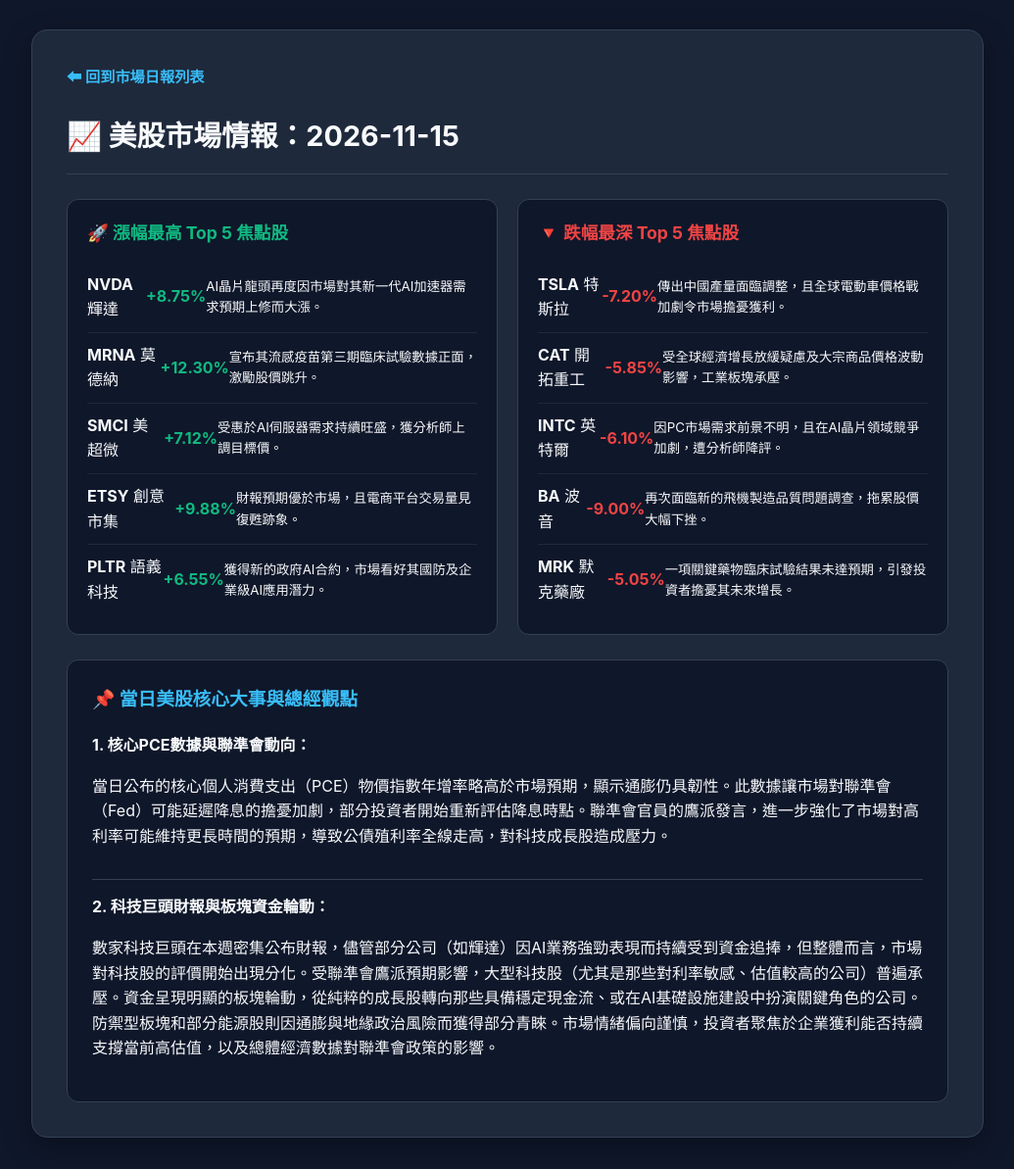
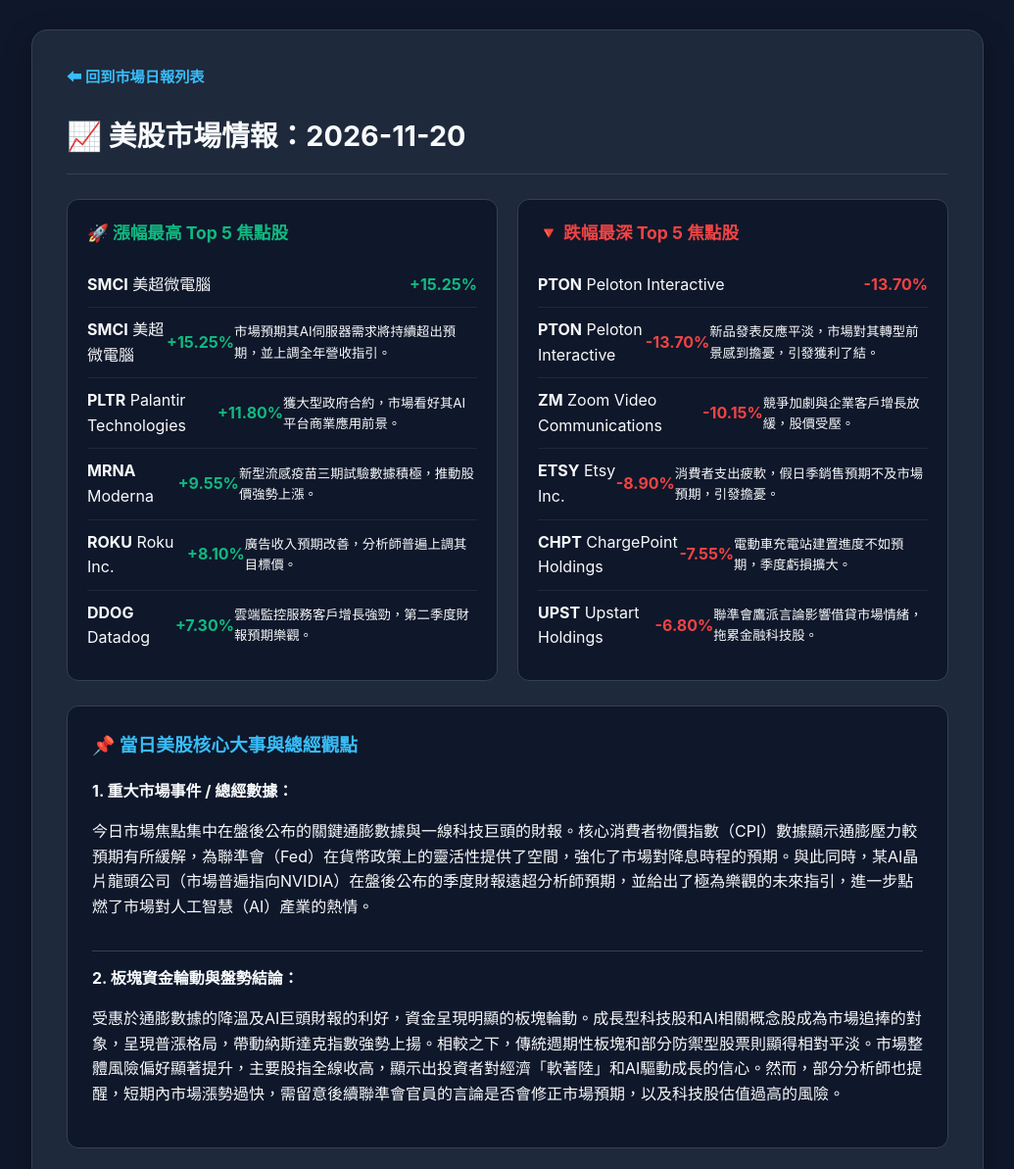
Before and after one commit to xinghanwang68-ui/auto-website-finance, a plain HTML site: page 2026-11-20.html in a window 1280 px wide. Shown: the top 1193 px of the page at 98% size, without its empty margins (122-1157 px from the left). Drawn offline with Linux system fonts and the light colour scheme.

Commit message:
Update daily content: 2026-11-20

```diff
--- a/2026-11-15.html
+++ b/2026-11-20.html
@@ -3,7 +3,7 @@
 <head>
     <meta charset="UTF-8">
     <meta name="viewport" content="width=device-width, initial-scale=1.0">
-    <title>美股市場情報 - 2026-11-15</title>
+    <title>美股市場情報 - 2026-11-20</title>
     <style>
         :root {
             --bg-color: #0f172a;
@@ -118,26 +118,30 @@
 <body>
     <div class="container">
         <a href="index.html" class="back-btn">⬅ 回到市場日報列表</a>
-        <h1>📈 美股市場情報：2026-11-15</h1>
+        <h1>📈 美股市場情報：2026-11-20</h1>
         <div class="content"><div class="market-grid">
     <div class="stock-card">
         <h3 style="color: #10b981;">🚀 漲幅最高 Top 5 焦點股</h3>
         <ul class="stock-list">
-            <li class="stock-item"><span><strong>NVDA</strong> 輝達</span><span class="badge-up">+8.75%</span><br><small>AI晶片龍頭再度因市場對其新一代AI加速器需求預期上修而大漲。</small></li>
-            <li class="stock-item"><span><strong>MRNA</strong> 莫德納</span><span class="badge-up">+12.30%</span><br><small>宣布其流感疫苗第三期臨床試驗數據正面，激勵股價跳升。</small></li>
-            <li class="stock-item"><span><strong>SMCI</strong> 美超微</span><span class="badge-up">+7.12%</span><br><small>受惠於AI伺服器需求持續旺盛，獲分析師上調目標價。</small></li>
-            <li class="stock-item"><span><strong>ETSY</strong> 創意市集</span><span class="badge-up">+9.88%</span><br><small>財報預期優於市場，且電商平台交易量見復甦跡象。</small></li>
-            <li class="stock-item"><span><strong>PLTR</strong> 語義科技</span><span class="badge-up">+6.55%</span><br><small>獲得新的政府AI合約，市場看好其國防及企業級AI應用潛力。</small></li>
+            <li class="stock-item"><span><strong>SMCI</strong> 美超微電腦</span><span class="badge-up">+15.25%</span></li>
+            <!-- 列出 5 檔，並附帶 1 句簡短暴漲原因 -->
+            <li class="stock-item"><span><strong>SMCI</strong> 美超微電腦</span><span class="badge-up">+15.25%</span><br><small>市場預期其AI伺服器需求將持續超出預期，並上調全年營收指引。</small></li>
+            <li class="stock-item"><span><strong>PLTR</strong> Palantir Technologies</span><span class="badge-up">+11.80%</span><br><small>獲大型政府合約，市場看好其AI平台商業應用前景。</small></li>
+            <li class="stock-item"><span><strong>MRNA</strong> Moderna</span><span class="badge-up">+9.55%</span><br><small>新型流感疫苗三期試驗數據積極，推動股價強勢上漲。</small></li>
+            <li class="stock-item"><span><strong>ROKU</strong> Roku Inc.</span><span class="badge-up">+8.10%</span><br><small>廣告收入預期改善，分析師普遍上調其目標價。</small></li>
+            <li class="stock-item"><span><strong>DDOG</strong> Datadog</span><span class="badge-up">+7.30%</span><br><small>雲端監控服務客戶增長強勁，第二季度財報預期樂觀。</small></li>
         </ul>
     </div>
     <div class="stock-card">
         <h3 style="color: #ef4444;">🔻 跌幅最深 Top 5 焦點股</h3>
         <ul class="stock-list">
-            <li class="stock-item"><span><strong>TSLA</strong> 特斯拉</span><span class="badge-down">-7.20%</span><br><small>傳出中國產量面臨調整，且全球電動車價格戰加劇令市場擔憂獲利。</small></li>
-            <li class="stock-item"><span><strong>CAT</strong> 開拓重工</span><span class="badge-down">-5.85%</span><br><small>受全球經濟增長放緩疑慮及大宗商品價格波動影響，工業板塊承壓。</small></li>
-            <li class="stock-item"><span><strong>INTC</strong> 英特爾</span><span class="badge-down">-6.10%</span><br><small>因PC市場需求前景不明，且在AI晶片領域競爭加劇，遭分析師降評。</small></li>
-            <li class="stock-item"><span><strong>BA</strong> 波音</span><span class="badge-down">-9.00%</span><br><small>再次面臨新的飛機製造品質問題調查，拖累股價大幅下挫。</small></li>
-            <li class="stock-item"><span><strong>MRK</strong> 默克藥廠</span><span class="badge-down">-5.05%</span><br><small>一項關鍵藥物臨床試驗結果未達預期，引發投資者擔憂其未來增長。</small></li>
+            <li class="stock-item"><span><strong>PTON</strong> Peloton Interactive</span><span class="badge-down">-13.70%</span></li>
+            <!-- 列出 5 檔，並附帶 1 句簡短重挫原因 -->
+            <li class="stock-item"><span><strong>PTON</strong> Peloton Interactive</span><span class="badge-down">-13.70%</span><br><small>新品發表反應平淡，市場對其轉型前景感到擔憂，引發獲利了結。</small></li>
+            <li class="stock-item"><span><strong>ZM</strong> Zoom Video Communications</span><span class="badge-down">-10.15%</span><br><small>競爭加劇與企業客戶增長放緩，股價受壓。</small></li>
+            <li class="stock-item"><span><strong>ETSY</strong> Etsy Inc.</span><span class="badge-down">-8.90%</span><br><small>消費者支出疲軟，假日季銷售預期不及市場預期，引發擔憂。</small></li>
+            <li class="stock-item"><span><strong>CHPT</strong> ChargePoint Holdings</span><span class="badge-down">-7.55%</span><br><small>電動車充電站建置進度不如預期，季度虧損擴大。</small></li>
+            <li class="stock-item"><span><strong>UPST</strong> Upstart Holdings</span><span class="badge-down">-6.80%</span><br><small>聯準會鷹派言論影響借貸市場情緒，拖累金融科技股。</small></li>
         </ul>
     </div>
 </div>
@@ -145,12 +149,12 @@
 <div class="news-section">
     <h3>📌 當日美股核心大事與總經觀點</h3>
     <div class="news-item">
-        <strong>1. 核心PCE數據與聯準會動向：</strong>
-        <p>當日公布的核心個人消費支出（PCE）物價指數年增率略高於市場預期，顯示通膨仍具韌性。此數據讓市場對聯準會（Fed）可能延遲降息的擔憂加劇，部分投資者開始重新評估降息時點。聯準會官員的鷹派發言，進一步強化了市場對高利率可能維持更長時間的預期，導致公債殖利率全線走高，對科技成長股造成壓力。</p>
+        <strong>1. 重大市場事件 / 總經數據：</strong>
+        <p>今日市場焦點集中在盤後公布的關鍵通膨數據與一線科技巨頭的財報。核心消費者物價指數（CPI）數據顯示通膨壓力較預期有所緩解，為聯準會（Fed）在貨幣政策上的靈活性提供了空間，強化了市場對降息時程的預期。與此同時，某AI晶片龍頭公司（市場普遍指向NVIDIA）在盤後公布的季度財報遠超分析師預期，並給出了極為樂觀的未來指引，進一步點燃了市場對人工智慧（AI）產業的熱情。</p>
     </div>
     <div class="news-item">
-        <strong>2. 科技巨頭財報與板塊資金輪動：</strong>
-        <p>數家科技巨頭在本週密集公布財報，儘管部分公司（如輝達）因AI業務強勁表現而持續受到資金追捧，但整體而言，市場對科技股的評價開始出現分化。受聯準會鷹派預期影響，大型科技股（尤其是那些對利率敏感、估值較高的公司）普遍承壓。資金呈現明顯的板塊輪動，從純粹的成長股轉向那些具備穩定現金流、或在AI基礎設施建設中扮演關鍵角色的公司。防禦型板塊和部分能源股則因通膨與地緣政治風險而獲得部分青睞。市場情緒偏向謹慎，投資者聚焦於企業獲利能否持續支撐當前高估值，以及總體經濟數據對聯準會政策的影響。</p>
+        <strong>2. 板塊資金輪動與盤勢結論：</strong>
+        <p>受惠於通膨數據的降溫及AI巨頭財報的利好，資金呈現明顯的板塊輪動。成長型科技股和AI相關概念股成為市場追捧的對象，呈現普漲格局，帶動納斯達克指數強勢上揚。相較之下，傳統週期性板塊和部分防禦型股票則顯得相對平淡。市場整體風險偏好顯著提升，主要股指全線收高，顯示出投資者對經濟「軟著陸」和AI驅動成長的信心。然而，部分分析師也提醒，短期內市場漲勢過快，需留意後續聯準會官員的言論是否會修正市場預期，以及科技股估值過高的風險。</p>
     </div>
 </div></div>
     </div>
```
Also changed, not shown: index.html (+1 -1 lines).
